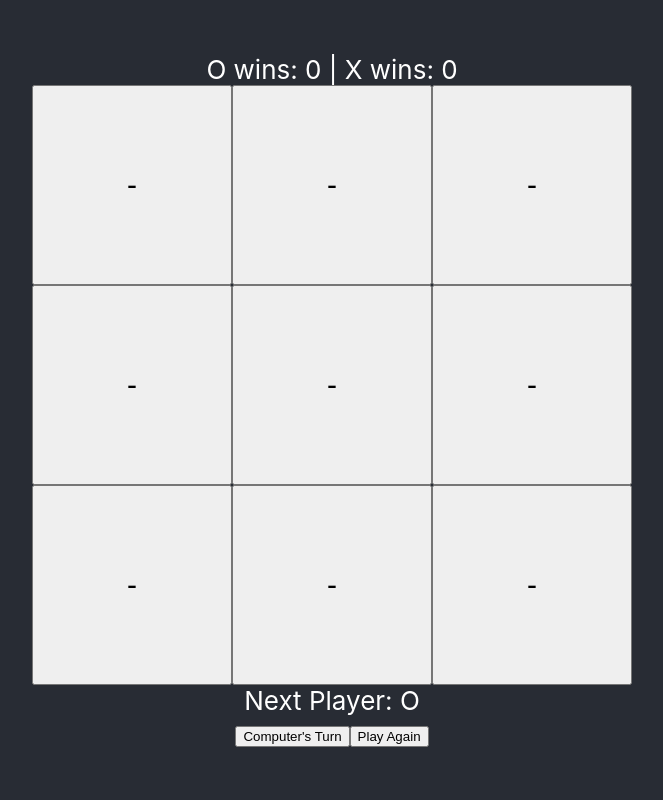
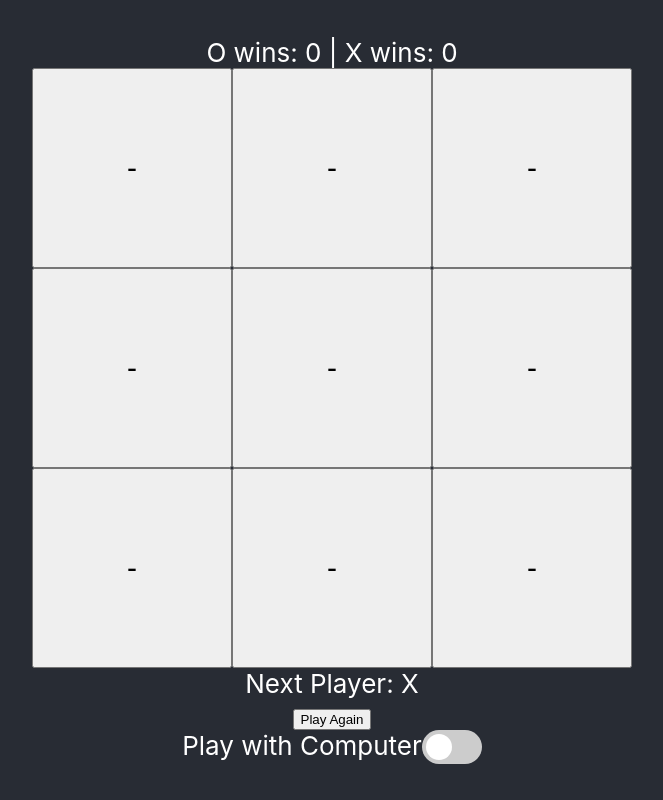
Before and after one commit to farhaannishtar/react-tic-tac-toe, a React (Create React App) app: page / in a window 1280 px wide. Shown: the whole page, without its empty margins (308-971 px from the left). Built offline with nearby package versions, Linux system fonts and the light colour scheme.

Commit message:
Play with computer toggle mode

```diff
--- a/src/App.css
+++ b/src/App.css
@@ -16,3 +16,66 @@
   cursor: pointer;
   font-size: 30px;
 }
+
+/* The switch - the box around the slider */
+.switch {
+  position: relative;
+  display: inline-block;
+  width: 60px;
+  height: 34px;
+}
+
+/* Hide default HTML checkbox */
+.switch input {
+  opacity: 0;
+  width: 0;
+  height: 0;
+}
+
+/* The slider */
+.slider {
+  position: absolute;
+  cursor: pointer;
+  top: 0;
+  left: 0;
+  right: 0;
+  bottom: 0;
+  background-color: #ccc;
+  -webkit-transition: .4s;
+  transition: .4s;
+}
+
+.slider:before {
+  position: absolute;
+  content: "";
+  height: 26px;
+  width: 26px;
+  left: 4px;
+  bottom: 4px;
+  background-color: white;
+  -webkit-transition: .4s;
+  transition: .4s;
+}
+
+input:checked + .slider {
+  background-color: #2196F3;
+}
+
+input:focus + .slider {
+  box-shadow: 0 0 1px #2196F3;
+}
+
+input:checked + .slider:before {
+  -webkit-transform: translateX(26px);
+  -ms-transform: translateX(26px);
+  transform: translateX(26px);
+}
+
+/* Rounded sliders */
+.slider.round {
+  border-radius: 34px;
+}
+
+.slider.round:before {
+  border-radius: 50%;
+}
--- a/src/App.tsx
+++ b/src/App.tsx
@@ -1,7 +1,6 @@
-import React from "react";
+import React, { useEffect } from "react";
 import Board from "./components/Board";
 import { calculateWinner } from "./components/helpers";
-
 import "./App.css";
 
 function App() {
@@ -13,40 +12,49 @@ function App() {
   const [xWins, setXWins] = React.useState(0);
   const [oWins, setOWins] = React.useState(0);
 
-  // The winner.
+  // Toggle button for for computer mode
+  let computerMode = document.getElementById('computerMode') as HTMLInputElement;
+
+  // Getting the winner
   const winner = calculateWinner(boardValues);
 
   // This function is called whenever a square is clicked.
   // When clicked, the function is passed in a numerical value 1-9
   // to indicate which square was clicked.
   // When a square is clicked, the board should
-  // 1) update to show that that player marked the square
-  const onSquareClickFunction = (i: number) => {
-    console.log(i);
+  // update to show that that player marked the square
+  const onSquareClickFunction = (move: number, message?: string) => {
+
+    // Add the move that was passed into this function to a clone of the board
     let cloneBoardValues = [...boardValues];
-    if (cloneBoardValues[i] !== '-') {
+    if (cloneBoardValues[move] !== '-') {
       return;
     }
-    cloneBoardValues[i] = xIsNext ? 'O' : 'X';
+    cloneBoardValues[move] = xIsNext ? 'X' : 'O';
+
+
+    // When we're against the computer, we get both the user's move and computer's move
+    // before updating the state of the board
+
+    // If this is the computer's first move after being toggled on,
+    // we don't need to generate another random move.
+    if (computerMode.checked === true && message !== 'Computer first move') {
+      let computerMove: number = generateComputerMove(cloneBoardValues);
+      cloneBoardValues[computerMove] = xIsNext ? 'O' : 'X';
+    }
+
+    // update the state of the board using the clone
     setBoardValues(cloneBoardValues);
-    setXIsNext(!xIsNext);
-  }
-
-  const displayWinner = (winner: string | null) => {
-    if (winner === 'Tie') {
-      return `It's a Tie`;
-    } else if (winner === 'X' || winner === 'O') {
-        return `${winner} is the Winner`;
+    // If this isn't the computer's first move then two moves were recorded
+    // Update the state so the same player is next
+    if (computerMode.checked === true && message !== 'Computer first move') {
+      setXIsNext(xIsNext);
     } else {
-        return '';
+      setXIsNext(!xIsNext);
     }
   }
 
-  const resetGame = () => {
-    setBoardValues(["-", "-", "-", "-", "-", "-", "-", "-", "-"]);
-  }
-
-  const computerTurn = () => {
+  const generateComputerMove = (cloneBoardValues: string[]) : number => {
     // Creating a Map to place the empty squares for the computer to choose from
     let computerSpace = new Map<number, number>();
     let index = 0;
@@ -54,8 +62,8 @@ function App() {
     // Filling in the Computer's workspace
     // The keys are the indexes of the Map
     // The values are the positions of the empty squares on the board  (0-8)
-    for (let i = 0; i < boardValues.length; i++) {
-      if (boardValues[i] === '-') {
+    for (let i = 0; i < cloneBoardValues.length; i++) {
+      if (cloneBoardValues[i] === '-') {
         computerSpace.set(index, i);
         index++;
       }
@@ -70,11 +78,11 @@ function App() {
     let computerChoice = Number(computerSpace.get(randomKey));
 
     // Computer sending its move to that square
-    onSquareClickFunction(computerChoice);
+    return computerChoice;
   }
 
   React.useEffect(() => {
-    console.log("The winner changed!")
+    console.log("End of game");
     if (winner === 'X') {
       setXWins(xWins + 1);
     } else if (winner === 'O') {
@@ -82,6 +90,26 @@ function App() {
     }
     resetGame();
   }, [winner]); // Only re-run the effect if winner changes
+
+  const resetGame = () => {
+    setBoardValues(["-", "-", "-", "-", "-", "-", "-", "-", "-"]);
+  }
+
+  // Executes only once everytime we switch on or off 'Play with Computer' toggle button
+  const againstComputer = () => {
+    // When we're done playing with the computer, we want to exit
+    // and not generate another move.
+    if (computerMode.checked === false) {
+      console.log('Toggle mode off');
+      return;
+    }
+
+    // When we toggle 'Play with Computer' button on, we first generate the computer's move
+    let computerMove: number = generateComputerMove(boardValues);
+    // We pass in that move and 'Computer first move' string to submit
+    // the computer's first move after being toggled on
+    onSquareClickFunction(computerMove, 'Computer first move');
+  }
 
   return (
     <>
@@ -91,17 +119,17 @@ function App() {
         </div>
         <Board squares={boardValues} onSquareClick={onSquareClickFunction}/>
         <div>
-          Next Player: {xIsNext ? 'O' : 'X' }
+          Next Player: {xIsNext ? 'X' : 'O' }
           <div>
-            <button onClick={() => computerTurn()}>
-              Computer's Turn
-            </button>
             <button onClick={() => resetGame()}>
                 Play Again
-              </button>
-            <div>
-              {displayWinner(winner)}
-            </div>
+            </button>
+            <br></br>
+            Play with Computer
+            <label className="switch">
+              <input id="computerMode" type="checkbox" onClick={() => againstComputer()}></input>
+              <span className="slider round"></span>
+            </label>
           </div>
         </div>
       </div>
```
